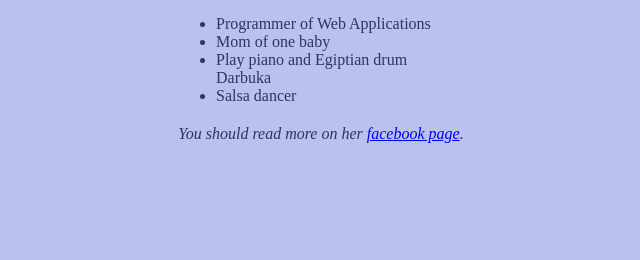
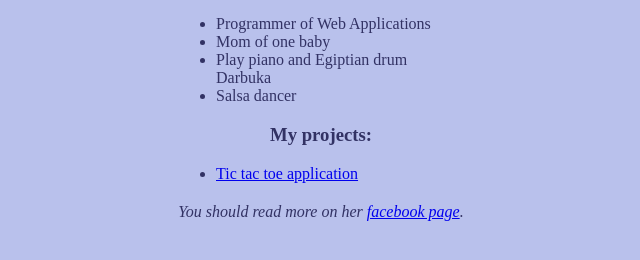
Before and after one commit to tsharon-byte/tsharon-byte.github.io, a plain HTML site: page index.html in a window 1280 px wide. Shown: the part 468-728 px from the top of the page, without its empty margins (319-959 px from the left). Drawn offline with Linux system fonts and the light colour scheme.

Commit message:
Link to projects was added.

```diff
--- a/index.html
+++ b/index.html
@@ -29,6 +29,15 @@
             <li>Play piano and Egiptian drum Darbuka</li>
             <li>Salsa dancer</li>
         </ul>
+        <header>
+            <h3>
+                My projects:
+            </h3>
+        </header>
+        <ul>
+            <li><a id="tic-tac-toe-link" target="_blank"
+                                          href="https://tsharon-byte.github.io/tic-tac-toe/">Tic tac toe application</a></li>
+        </ul>
     </section>
     <div id="link"><em>You should read more on her <a id="tribute-link" target="_blank"
                                                       href="https://www.facebook.com/tatyana.sharonova.3">facebook
```
